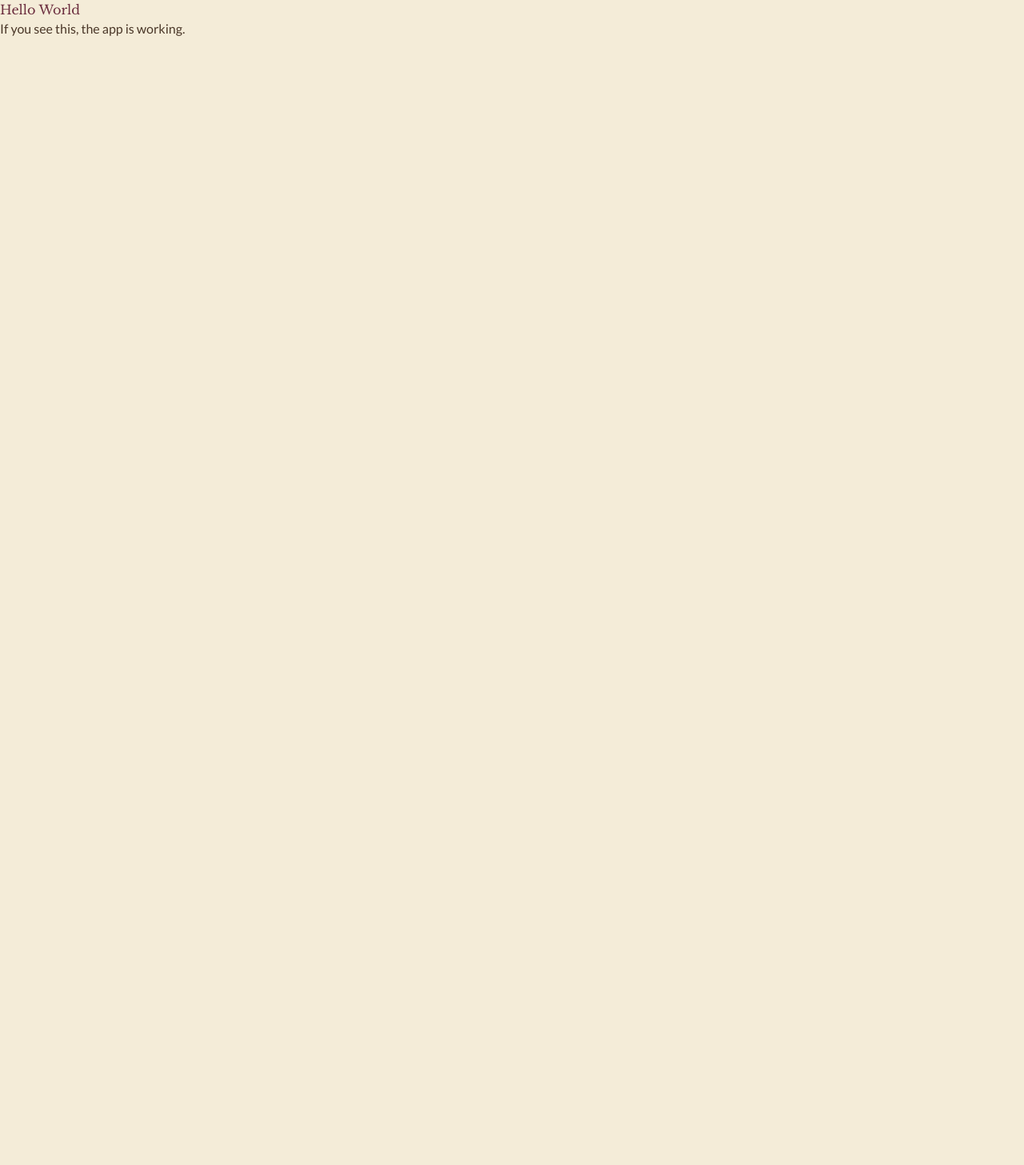
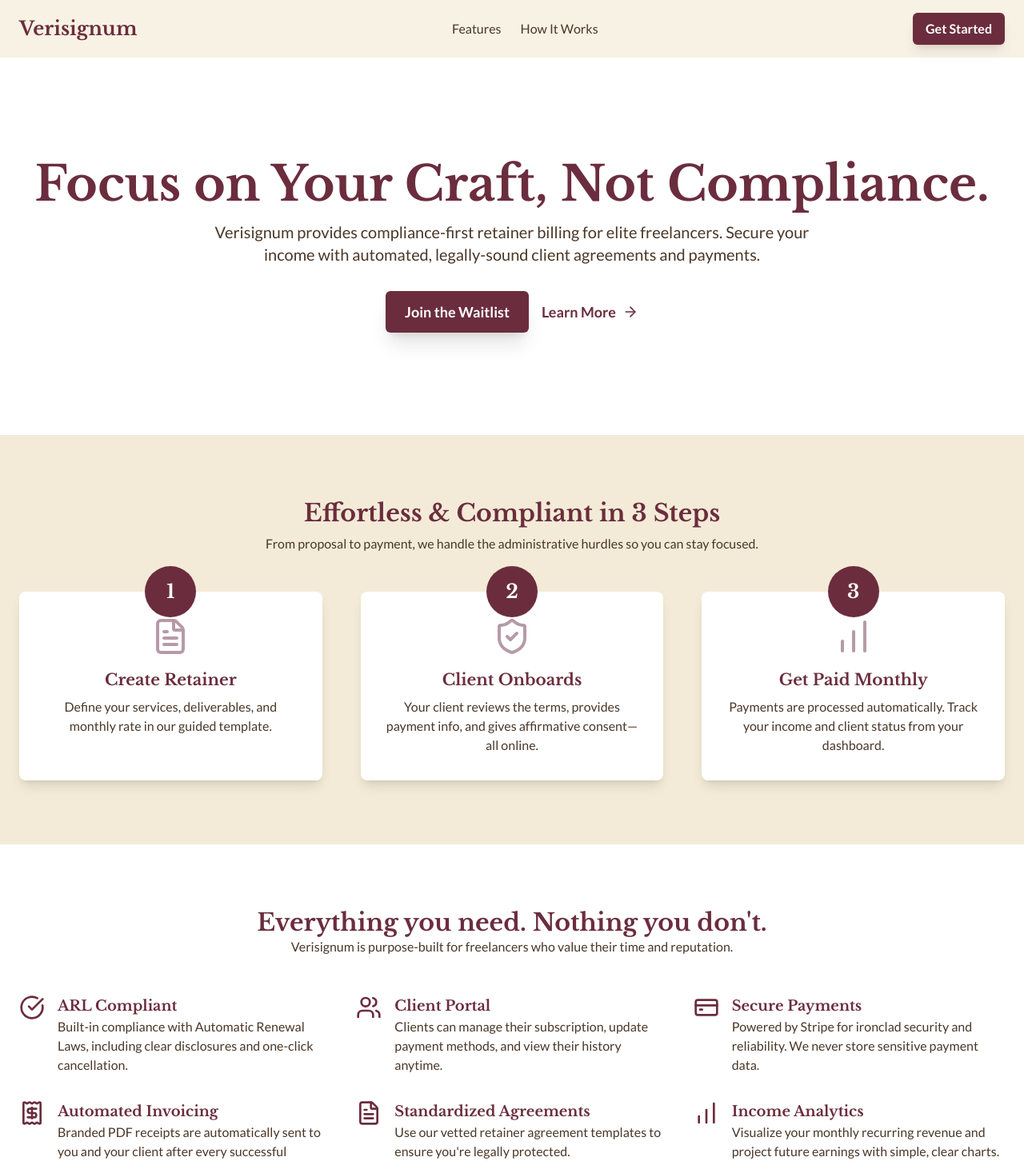
Before and after one commit to RaphBagetAI/baget-verisignum, a Next.js app: page / in a window 1280 px wide. Shown: the top 1457 px of the page at 80% size. Before the commit the page ends 800 px from the top, so only its background shows below. Built offline with nearby package versions, Linux system fonts and the light colour scheme.

Commit message:
baget deploy

```diff
--- a/app/globals.css
+++ b/app/globals.css
@@ -1,56 +1,12 @@
-@import url('https://fonts.googleapis.com/css2?family=Libre+Baskerville:wght@400;700&family=Lato:wght@400;700&display=swap');
-
 @tailwind base;
 @tailwind components;
 @tailwind utilities;
 
 @layer base {
-  :root {
-    --background: 41 50% 93%; /* #F4ECD8 */
-    --foreground: 25 25% 22%; /* #4A3728 */
-
-    --card: 0 0% 100%;
-    --card-foreground: 25 25% 22%;
-
-    --popover: 0 0% 100%;
-    --popover-foreground: 25 25% 22%;
-
-    --primary: 345 42% 30%; /* #6B2D3E */
-    --primary-foreground: 41 50% 93%;
-
-    --secondary: 60 4.8% 95.9%;
-    --secondary-foreground: 222.2 47.4% 11.2%;
-
-    --muted: 60 4.8% 95.9%;
-    --muted-foreground: 215.4 16.3% 46.9%;
-
-    --accent: 327 16% 66%; /* #B69AA7 */
-    --accent-foreground: 222.2 47.4% 11.2%;
-
-    --destructive: 0 84.2% 60.2%;
-    --destructive-foreground: 60 9.1% 97.8%;
-
-    --border: 214.3 31.8% 91.4%;
-    --input: 214.3 31.8% 91.4%;
-    --ring: 345 42% 30%;
-
-    --radius: 0.5rem;
+  body {
+    @apply bg-brand-background text-brand-text font-sans;
   }
-
-  .dark {
-    /* Define dark mode colors if needed later */
+  h1, h2, h3, h4, h5, h6 {
+    @apply font-serif text-brand-accent;
   }
 }
-
-@layer base {
-  * {
-    @apply border-border;
-  }
-  body {
-    @apply bg-brand-background text-brand-text;
-    font-family: var(--font-lato), sans-serif;
-  }
-  h1, h2, h3, h4, h5, h6 {
-    @apply font-serif text-brand-primary;
-  }
-}
--- a/app/layout.tsx
+++ b/app/layout.tsx
@@ -15,8 +15,8 @@
 });
 
 export const metadata: Metadata = {
-  title: "Verisignum | Dashboard",
-  description: "Compliance-first subscription billing for elite freelancers.",
+  title: "Verisignum | Compliance-First Retainer Billing for Elite Freelancers",
+  description: "A simple SaaS where freelancers track their client invoices, clients sign up and pay a monthly retainer online, and everyone gets email receipts.",
 };
 
 export default function RootLayout({
--- a/app/page.tsx
+++ b/app/page.tsx
@@ -1,8 +1,150 @@
-export default function HomePage() {
+import { ShieldCheck, BarChart, FileText, ArrowRight, CheckCircle, Users, CreditCard, Receipt } from 'lucide-react';
+
+const Header = () => (
+  <header className="bg-white/30 backdrop-blur-md sticky top-0 z-10">
+    <div className="container mx-auto px-6 py-4 flex justify-between items-center">
+      <h1 className="text-2xl font-serif font-bold text-brand-accent">Verisignum</h1>
+      <nav className="space-x-6">
+        <a href="#features" className="text-brand-text hover:text-brand-accent transition-colors">Features</a>
+        <a href="#how-it-works" className="text-brand-text hover:text-brand-accent transition-colors">How It Works</a>
+      </nav>
+      <a href="#" className="bg-brand-accent text-white font-bold py-2 px-4 rounded-md hover:bg-brand-text transition-colors shadow-lg">
+        Get Started
+      </a>
+    </div>
+  </header>
+);
+
+const Hero = () => (
+  <section className="relative py-20 md:py-32 bg-white">
+     <div className="absolute inset-0 bg-grain opacity-50"></div>
+     <div className="container mx-auto px-6 text-center relative">
+      <h2 className="text-4xl md:text-6xl font-serif font-bold mb-4">Focus on Your Craft, Not Compliance.</h2>
+      <p className="text-lg md:text-xl text-brand-text max-w-3xl mx-auto mb-8">
+        Verisignum provides compliance-first retainer billing for elite freelancers. Secure your income with automated, legally-sound client agreements and payments.
+      </p>
+      <div className="flex justify-center items-center gap-4">
+        <a href="#" className="bg-brand-accent text-white font-bold py-3 px-6 rounded-md hover:bg-brand-text transition-colors text-lg shadow-xl">
+          Join the Waitlist
+        </a>
+        <a href="#how-it-works" className="flex items-center text-brand-accent font-bold text-lg">
+          Learn More <ArrowRight className="ml-2 h-5 w-5" />
+        </a>
+      </div>
+    </div>
+  </section>
+);
+
+const HowItWorks = () => (
+  <section id="how-it-works" className="py-20 bg-brand-background/50">
+    <div className="container mx-auto px-6 text-center">
+      <h3 className="text-3xl font-serif font-bold mb-2">Effortless & Compliant in 3 Steps</h3>
+      <p className="text-brand-text max-w-2xl mx-auto mb-12">From proposal to payment, we handle the administrative hurdles so you can stay focused.</p>
+      <div className="grid md:grid-cols-3 gap-12">
+        <div className="bg-white p-8 rounded-lg shadow-lg relative">
+           <div className="absolute top-0 left-1/2 -translate-x-1/2 -translate-y-1/2 bg-brand-accent text-white rounded-full h-16 w-16 flex items-center justify-center font-serif text-2xl font-bold">1</div>
+          <FileText className="h-12 w-12 mx-auto mb-4 text-brand-accent-light" />
+          <h4 className="text-xl font-serif font-bold mb-2">Create Retainer</h4>
+          <p className="text-brand-text">Define your services, deliverables, and monthly rate in our guided template.</p>
+        </div>
+        <div className="bg-white p-8 rounded-lg shadow-lg relative">
+          <div className="absolute top-0 left-1/2 -translate-x-1/2 -translate-y-1/2 bg-brand-accent text-white rounded-full h-16 w-16 flex items-center justify-center font-serif text-2xl font-bold">2</div>
+          <ShieldCheck className="h-12 w-12 mx-auto mb-4 text-brand-accent-light" />
+          <h4 className="text-xl font-serif font-bold mb-2">Client Onboards</h4>
+          <p className="text-brand-text">Your client reviews the terms, provides payment info, and gives affirmative consent—all online.</p>
+        </div>
+        <div className="bg-white p-8 rounded-lg shadow-lg relative">
+          <div className="absolute top-0 left-1/2 -translate-x-1/2 -translate-y-1/2 bg-brand-accent text-white rounded-full h-16 w-16 flex items-center justify-center font-serif text-2xl font-bold">3</div>
+          <BarChart className="h-12 w-12 mx-auto mb-4 text-brand-accent-light" />
+          <h4 className="text-xl font-serif font-bold mb-2">Get Paid Monthly</h4>
+          <p className="text-brand-text">Payments are processed automatically. Track your income and client status from your dashboard.</p>
+        </div>
+      </div>
+    </div>
+  </section>
+);
+
+const features = [
+  {
+    icon: CheckCircle,
+    title: 'ARL Compliant',
+    description: 'Built-in compliance with Automatic Renewal Laws, including clear disclosures and one-click cancellation.',
+  },
+  {
+    icon: Users,
+    title: 'Client Portal',
+    description: 'Clients can manage their subscription, update payment methods, and view their history anytime.',
+  },
+  {
+    icon: CreditCard,
+    title: 'Secure Payments',
+    description: 'Powered by Stripe for ironclad security and reliability. We never store sensitive payment data.',
+  },
+  {
+    icon: Receipt,
+    title: 'Automated Invoicing',
+    description: 'Branded PDF receipts are automatically sent to you and your client after every successful payment.',
+  },
+   {
+    icon: FileText,
+    title: 'Standardized Agreements',
+    description: 'Use our vetted retainer agreement templates to ensure you\'re legally protected.',
+  },
+  {
+    icon: BarChart,
+    title: 'Income Analytics',
+    description: 'Visualize your monthly recurring revenue and project future earnings with simple, clear charts.',
+  },
+];
+
+const Features = () => (
+  <section id="features" className="py-20 bg-white">
+     <div className="absolute inset-0 bg-grain opacity-50"></div>
+    <div className="container mx-auto px-6 relative">
+      <div className="text-center mb-12">
+        <h3 className="text-3xl font-serif font-bold">Everything you need. Nothing you don't.</h3>
+        <p className="text-brand-text max-w-2xl mx-auto">Verisignum is purpose-built for freelancers who value their time and reputation.</p>
+      </div>
+      <div className="grid md:grid-cols-2 lg:grid-cols-3 gap-8">
+        {features.map((feature) => (
+          <div key={feature.title} className="flex items-start space-x-4">
+            <div className="flex-shrink-0">
+              <feature.icon className="h-8 w-8 text-brand-accent" />
+            </div>
+            <div>
+              <h4 className="text-lg font-serif font-bold">{feature.title}</h4>
+              <p className="text-brand-text">{feature.description}</p>
+            </div>
+          </div>
+        ))}
+      </div>
+    </div>
+  </section>
+);
+
+const Footer = () => (
+  <footer className="bg-brand-text text-brand-background py-8">
+    <div className="container mx-auto px-6 text-center">
+      <p>&copy; {new Date().getFullYear()} Verisignum. All rights reserved.</p>
+      <div className="flex justify-center space-x-4 mt-2">
+        <a href="#" className="hover:underline">Privacy Policy</a>
+        <a href="#" className="hover:underline">Terms of Service</a>
+      </div>
+    </div>
+  </footer>
+);
+
+
+export default function VerisignumPage() {
   return (
-    <div>
-      <h1>Hello World</h1>
-      <p>If you see this, the app is working.</p>
+    <div className="bg-brand-background">
+      <Header />
+      <main>
+        <Hero />
+        <HowItWorks />
+        <Features />
+      </main>
+      <Footer />
     </div>
   );
 }
```
Also changed, not shown: tailwind.config.ts (+17 -77 lines), 2 other files (tests, documents, lock files or other folders).
